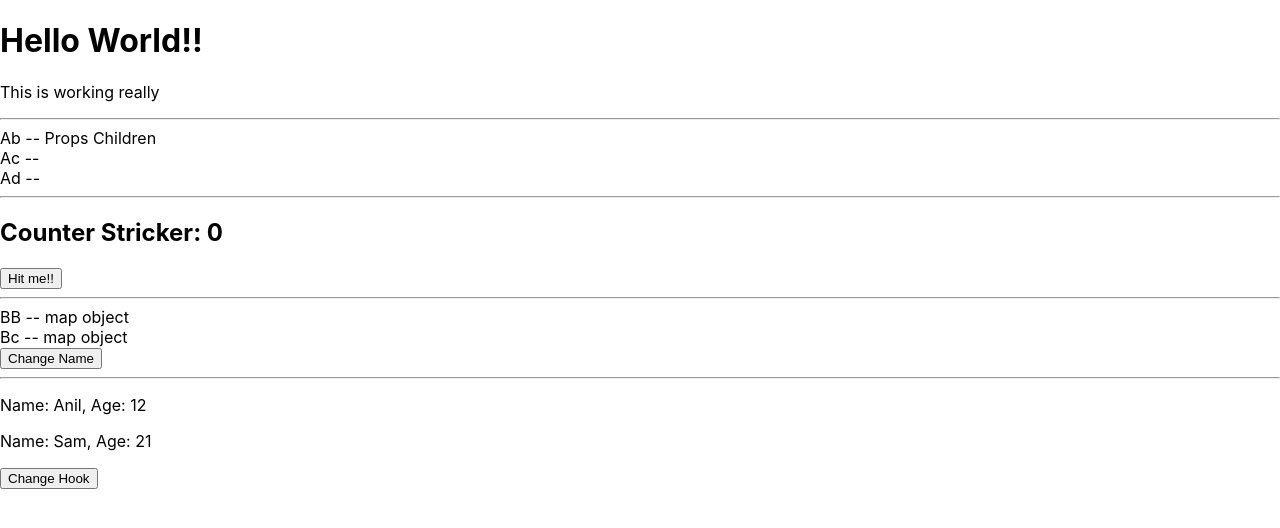
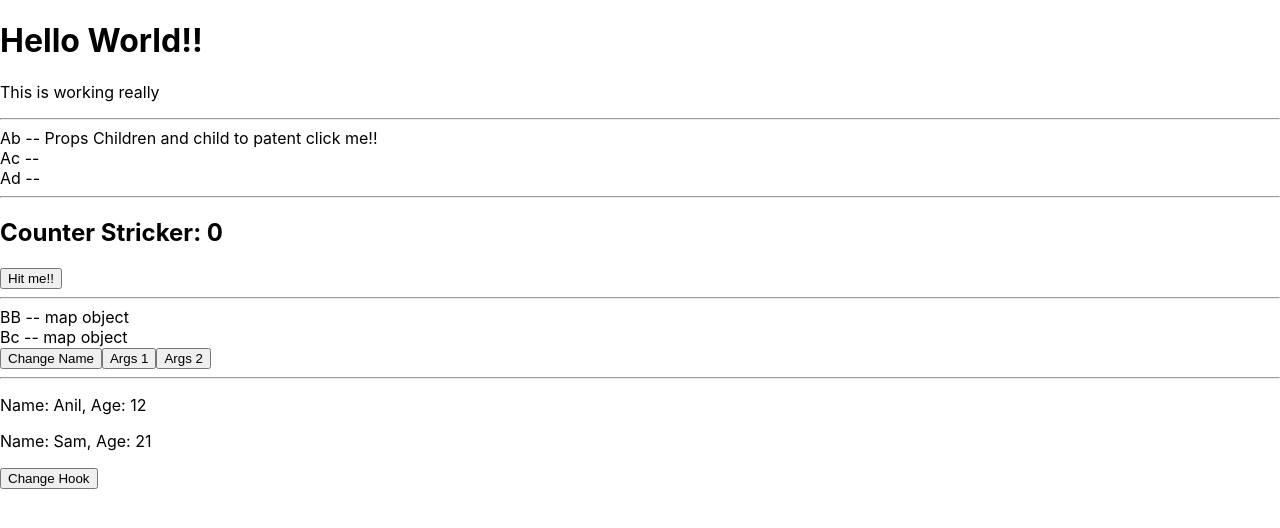
Before and after one commit to anil-bomma/react-burger-app, a React (Create React App) app: page / in a window 1280 px wide. Shown: the top 528 px of the page. Built offline with nearby package versions, Linux system fonts and the light colour scheme.

Commit message:
child to parent communication

```diff
--- a/public/index.html
+++ b/public/index.html
@@ -14,7 +14,7 @@
       manifest.json provides metadata used when your web app is installed on a
       user's mobile device or desktop. See https://developers.google.com/web/fundamentals/web-app-manifest/
     -->
-    <link rel="manifest" href="%PUBLIC_URL%/manifest.json" />
+    <!-- <link rel="manifest" href="%PUBLIC_URL%/manifest.json" /> -->
     <!--
       Notice the use of %PUBLIC_URL% in the tags above.
       It will be replaced with the URL of the `public` folder during the build.
--- a/src/App.js
+++ b/src/App.js
@@ -22,6 +22,14 @@ class App extends Component {
     });
   }
 
+  switchNameWithArgs = (args) => {
+    console.log(args)
+    this.setState({
+      persons: [{ name: args + " " + this.state.i }, { name: "Bc" }],
+      i: this.state.i + 1
+    });
+  }
+
   render() {
     const personMap = this.state.persons.map((item) => (
       <Person key={item.name} name={item.name}> map object</Person>
@@ -32,7 +40,7 @@ class App extends Component {
         <h1>Hello World!!</h1>
         <p>This is working really</p>
         <hr />
-        <Person name="Ab">Props Children</Person>
+        <Person name="Ab" click={this.switchNameWithArgs}>Props Children and child to patent click me!!</Person>
         <Person name="Ac" />
         <Person name="Ad" />
         <hr />
@@ -40,6 +48,8 @@ class App extends Component {
         <hr />
         {personMap}
         <button onClick={this.switchNameHandler}>Change Name</button>
+        <button onClick={this.switchNameWithArgs.bind(this, "args1")}>Args 1</button>
+        <button onClick={() => this.switchNameWithArgs("args2")}>Args 2</button>
         <hr />
         <PersonHook></PersonHook>
       </div>
--- a/src/Person/Person.js
+++ b/src/Person/Person.js
@@ -2,7 +2,9 @@ import React from "react";
 
 const person = (props) => {
     return (
-    <div>{props.name} -- {props.children}</div>
+        <div>
+            <div onClick={() => props.click("args3")}>{props.name} -- {props.children}</div>
+        </div>
     )
 }
 
```
Also changed, not shown: 1 other file (tests, documents, lock files or other folders).
